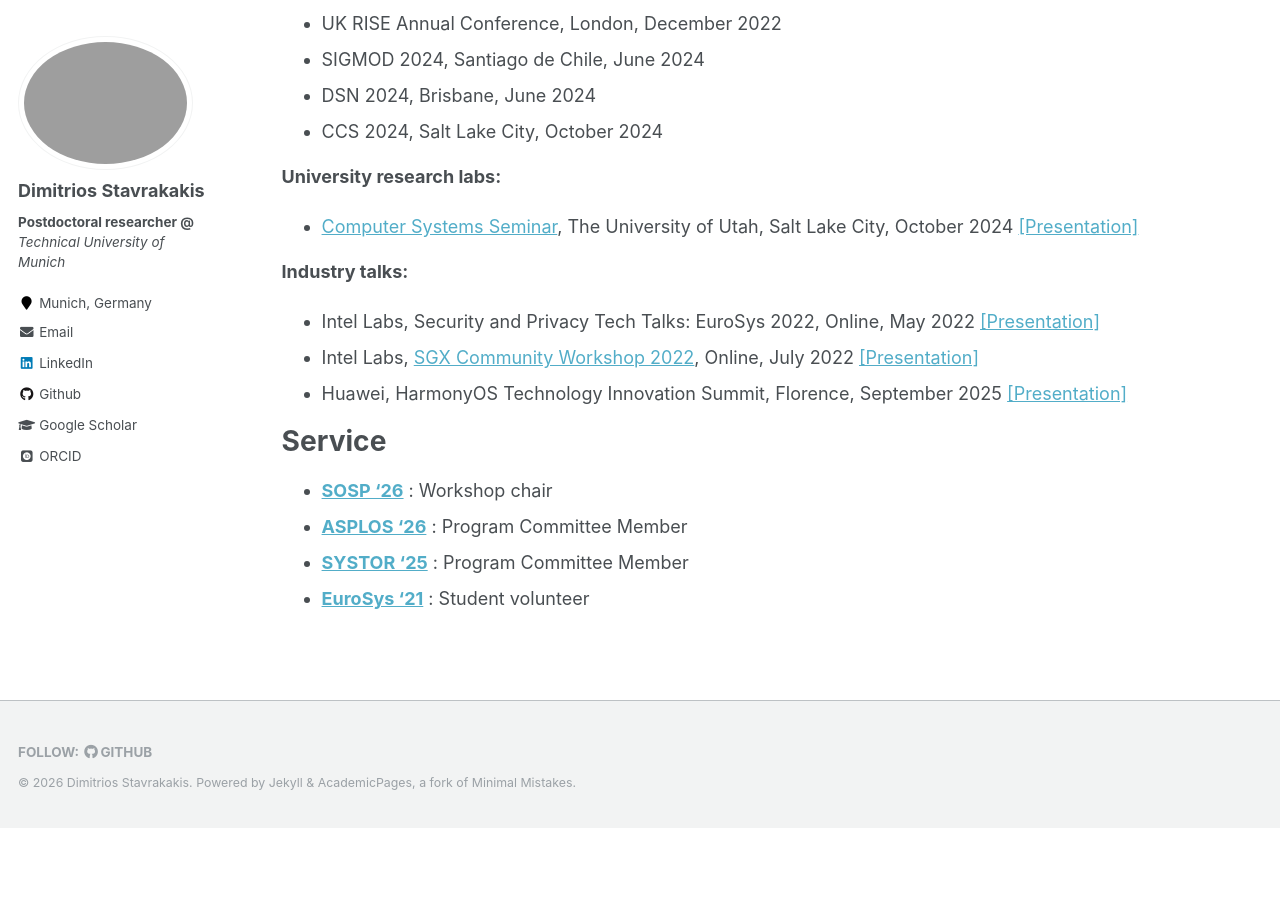
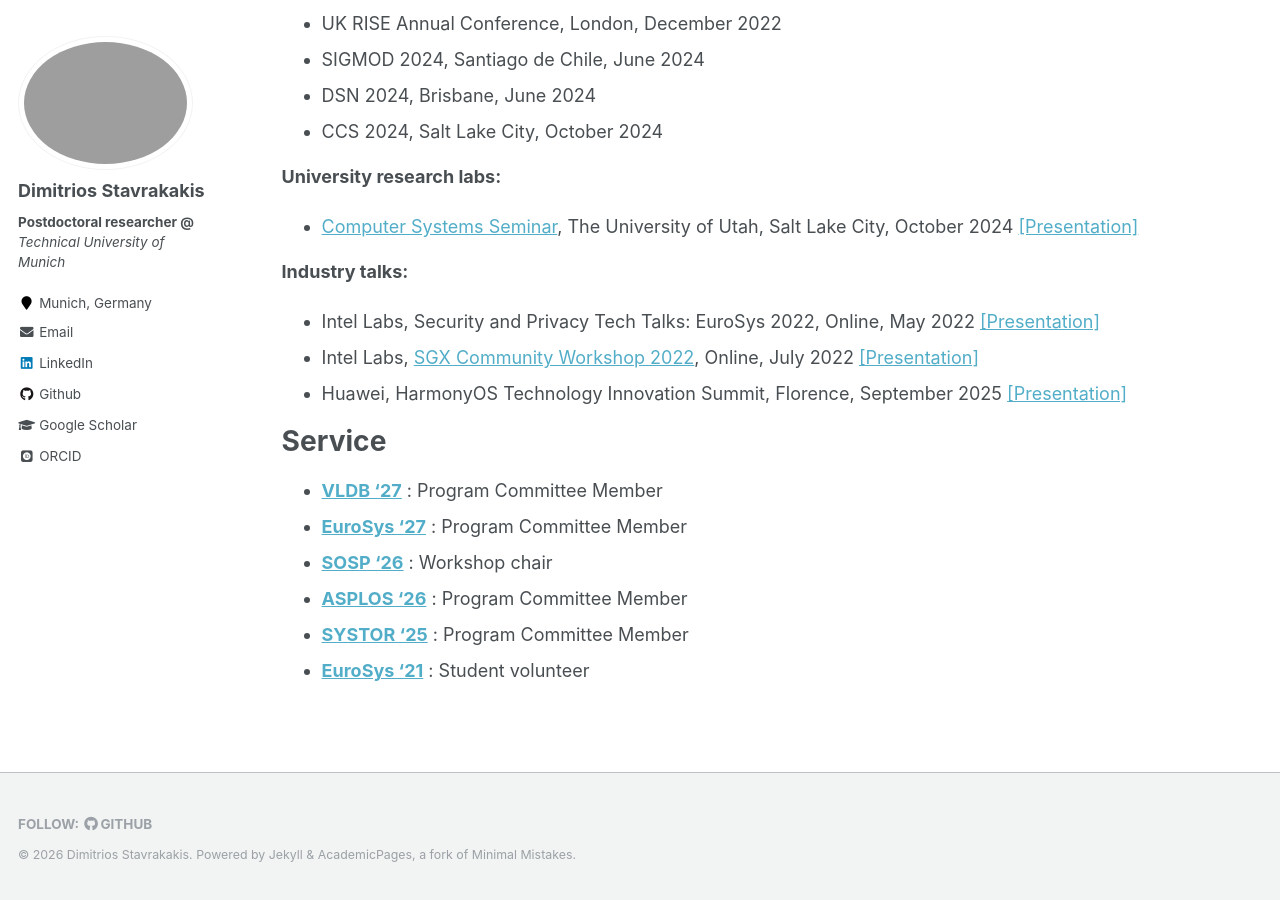
Before and after one commit to dimstav23/dimstav23.github.io, a Jekyll site: the page built from _pages/cv.md, in a window 1280 px wide and 900 px high, scrolled down 2061 px. Built offline with Jekyll 4.4.1, drawn with Linux system fonts in a browser that asks for light colours; some web fonts are replaced; before the commit the page ends 2889 px from its top, so only the background shows below that.

Commit message:
update service
Signed-off-by: dimstav23 <dimstav23@gmail.com>

```diff
--- a/_pages/cv.md
+++ b/_pages/cv.md
@@ -94,6 +94,8 @@ Invited talks
 
 Service
 ======
+- __[VLDB '27](https://www.vldb.org/2027/)__ : Program Committee Member
+- __[EuroSys '27](https://dimstav23.github.io/cv)__ : Program Committee Member
 - __[SOSP '26](https://sigops.org/s/conferences/sosp/2026/index.html)__ : Workshop chair
 - __[ASPLOS '26](https://www.asplos-conference.org/asplos2026/)__ : Program Committee Member
 - __[SYSTOR '25](https://www.systor.org/2025/)__ : Program Committee Member
```
